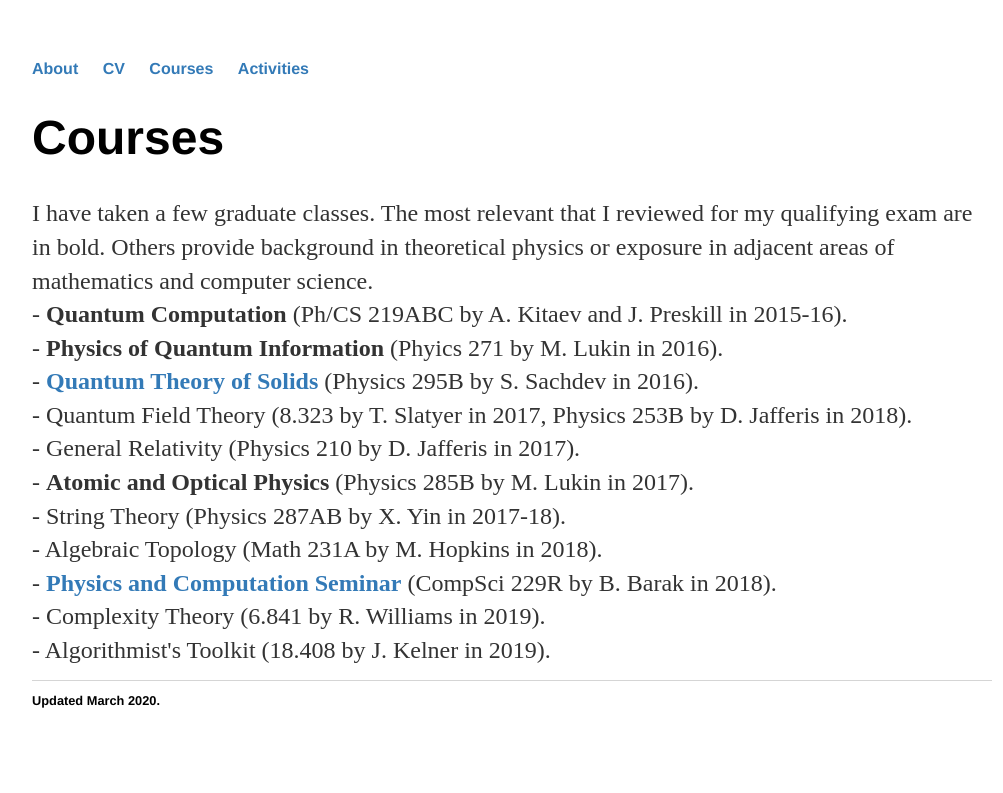
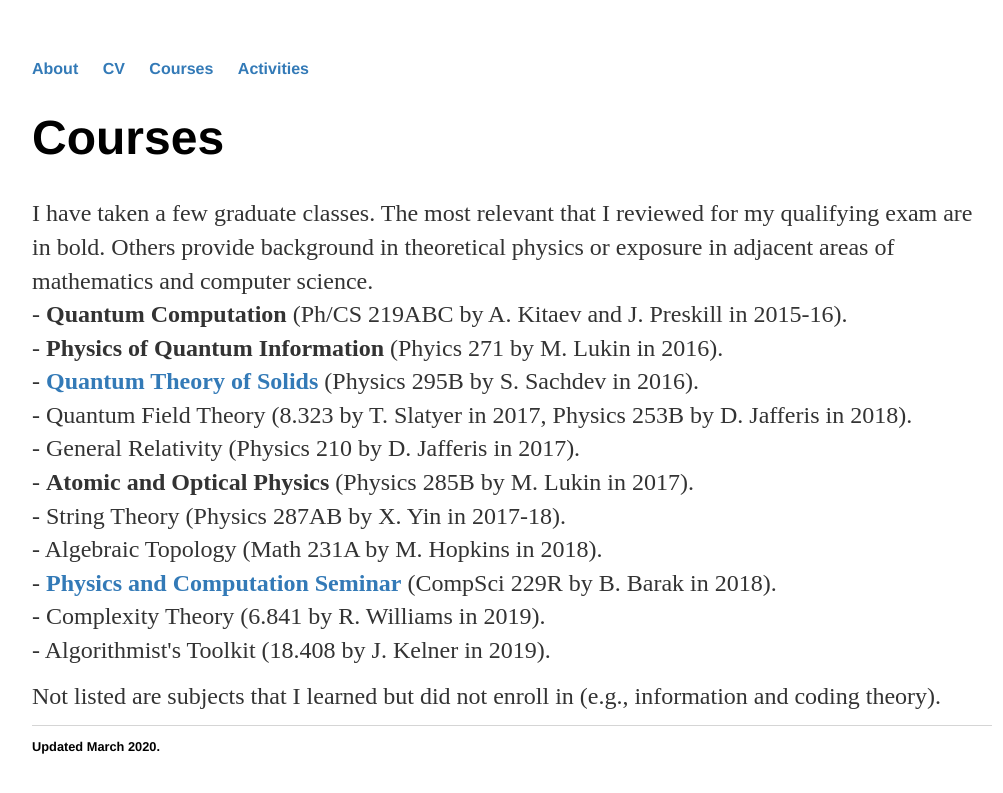
Before and after one commit to emilkhab/emilkhab.github.io, a Jekyll site: the page built from courses/index.html, in a window 1280 px wide. Shown: the top 793 px of the page, without its empty margins (128-1131 px from the left). Built offline with Jekyll 4.4.1, drawn with Linux system fonts in a browser that asks for light colours.

Commit message:
Update index.html

```diff
--- a/courses/index.html
+++ b/courses/index.html
@@ -17,4 +17,5 @@ title: Courses
 	- Complexity Theory (6.841 by R. Williams in 2019).<br/>
 	- Algorithmist's Toolkit (18.408 by J. Kelner in 2019).
 	</p>
+	<p>Not listed are subjects that I learned but did not enroll in (e.g., information and coding theory).</p>
 </div>
```
